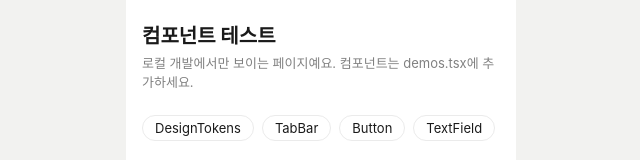
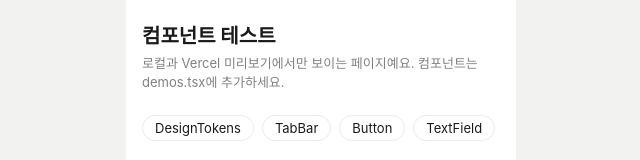
Before and after one commit to Reeltrip/Frontdoor, a React (Vite) app: page /dev/components in a window 1280 px wide. Shown: the top 160 px of the page, without its empty margins (319-959 px from the left). Built offline with nearby package versions, Linux system fonts and the light colour scheme; a web font is replaced by a local one.

Commit message:
chore: Vercel 미리보기 배포에서도 컴포넌트 테스트 페이지 열기 (#1)
feature 브랜치·PR 미리보기에서 merge 전에 컴포넌트를 확인할 수 있게 함.
제출용 main(production) 배포에서는 계속 숨김.

Co-Authored-By: Claude Opus 5.5 <noreply@anthropic.com>

```diff
--- a/src/pages/ComponentTestPage/ComponentTestPage.tsx
+++ b/src/pages/ComponentTestPage/ComponentTestPage.tsx
@@ -6,7 +6,7 @@ export default function ComponentTestPage() {
     <main className={styles.page}>
       <header className={styles.header}>
         <h1 className={styles.title}>컴포넌트 테스트</h1>
-        <p className={styles.sub}>로컬 개발에서만 보이는 페이지예요. 컴포넌트는 demos.tsx에 추가하세요.</p>
+        <p className={styles.sub}>로컬과 Vercel 미리보기에서만 보이는 페이지예요. 컴포넌트는 demos.tsx에 추가하세요.</p>
       </header>
 
       {componentDemos.length === 0 ? (
--- a/src/pages/HomePage/HomePage.tsx
+++ b/src/pages/HomePage/HomePage.tsx
@@ -1,4 +1,5 @@
 import { Link } from 'react-router';
+import { canSeeDevPages } from '@/shared/lib/env';
 
 // 임시 홈 화면. 링크 추가 화면이 나오면 교체
 export default function HomePage() {
@@ -6,7 +7,7 @@ export default function HomePage() {
     <main style={{ padding: 24 }}>
       <h1 style={{ fontSize: 22 }}>ReelTrip</h1>
       <p style={{ color: 'var(--color-text-sub)' }}>홈 화면은 준비 중이에요.</p>
-      {import.meta.env.DEV && <Link to="/dev/components">컴포넌트 테스트 페이지 열기</Link>}
+      {canSeeDevPages && <Link to="/dev/components">컴포넌트 테스트 페이지 열기</Link>}
     </main>
   );
 }
--- a/src/router/routes.tsx
+++ b/src/router/routes.tsx
@@ -1,9 +1,10 @@
 import type { RouteObject } from 'react-router';
 import HomePage from '@/pages/HomePage/HomePage';
 import ComponentTestPage from '@/pages/ComponentTestPage/ComponentTestPage';
+import { canSeeDevPages } from '@/shared/lib/env';
 
 export const routes: RouteObject[] = [
   { path: '/', element: <HomePage /> },
-  // 컴포넌트 테스트 페이지는 로컬 개발에서만 열림 (제출용 배포 URL에는 안 나옴)
-  ...(import.meta.env.DEV ? [{ path: '/dev/components', element: <ComponentTestPage /> }] : []),
+  // 컴포넌트 테스트 페이지는 로컬과 Vercel 미리보기에서만 열림 (제출용 main 배포에는 안 나옴)
+  ...(canSeeDevPages ? [{ path: '/dev/components', element: <ComponentTestPage /> }] : []),
 ];
--- /dev/null
+++ b/src/shared/lib/env.ts
@@ -0,0 +1,3 @@
+// 로컬 개발이거나 Vercel 미리보기 배포(main 외 브랜치·PR)일 때만 true.
+// 제출용 main 배포에서는 false라서 개발용 페이지가 숨겨짐
+export const canSeeDevPages = import.meta.env.DEV || import.meta.env.VITE_VERCEL_ENV === 'preview';
```
Also changed, not shown: 1 other file (tests, documents, lock files or other folders).
